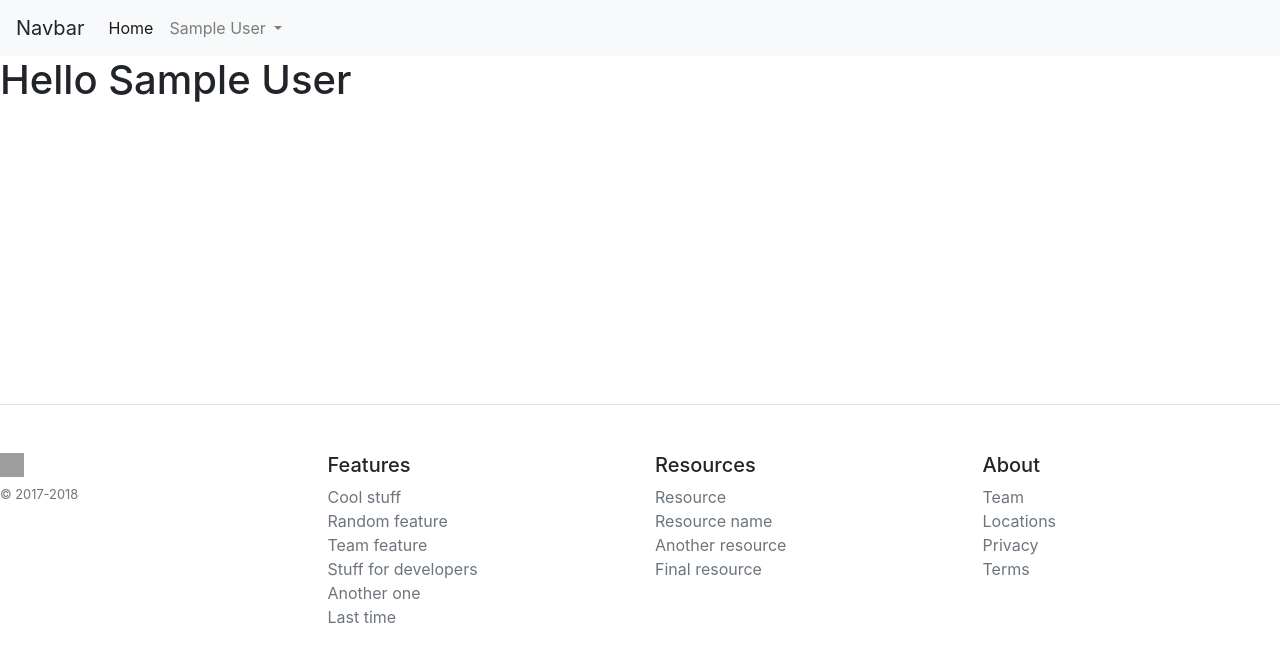
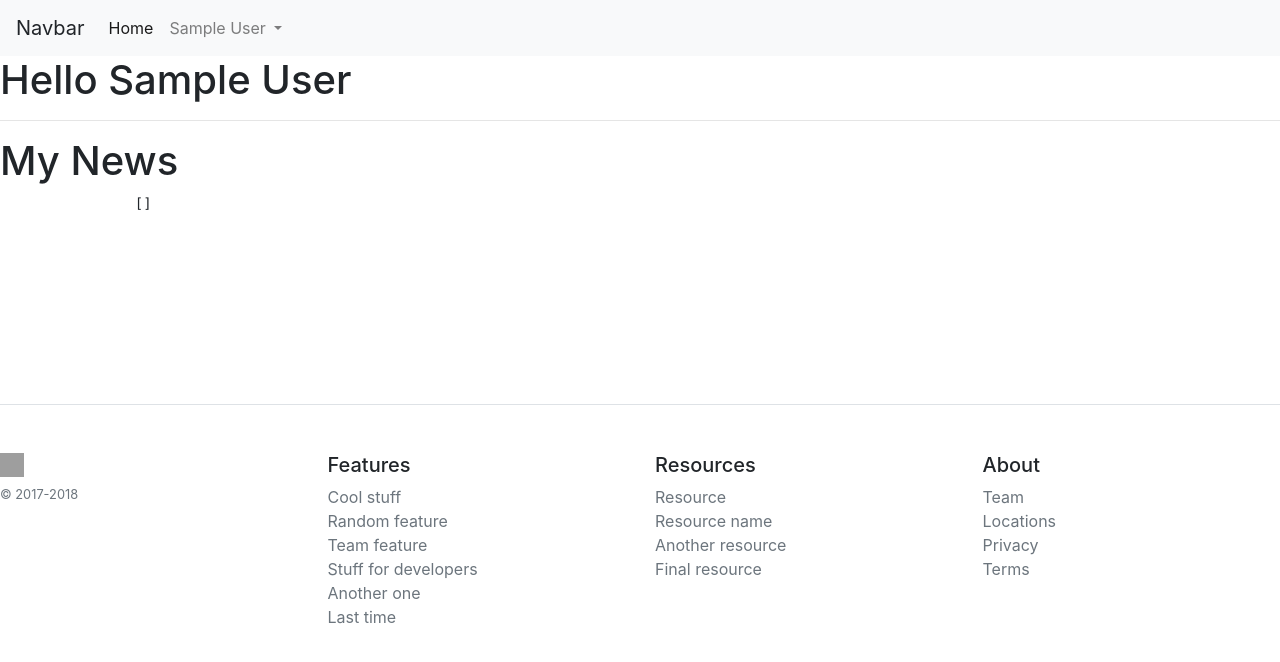
Before and after one commit to Smbat141/vue-api, a Vue app: page /profile in a window 1280 px wide. Shown: the top 662 px of the page. Built offline with nearby package versions, Linux system fonts and the light colour scheme; no server answers; sample sign-in values are in the browser's storage; grey boxes are pictures that could not be loaded.

Commit message:
paginate2

```diff
--- a/src/components/Main.vue
+++ b/src/components/Main.vue
@@ -116,8 +116,6 @@
                     this.newsData = response.data.data
                 })
             }
-
-
         }
 
     }
--- a/src/components/Profile.vue
+++ b/src/components/Profile.vue
@@ -1,17 +1,38 @@
 <template>
     <div>
         <h1>Hello {{user.name}}</h1>
+        <hr>
+        <h1>My News</h1>
+        <div>
+            <pre>
+                {{user_news}}
+            </pre>
+        </div>
     </div>
 </template>
 
 <script>
+    import axios from 'axios';
     export default {
         name: "Profile",
+        data(){
+          return{
+              user_news:[]
+          }
+        },
         computed:{
             user(){
                return this.$store.state.auth.user;
             }
         },
+        created() {
+            let id = this.user.id;
+            let token = 'Bearer '+ this.user.api_token;
+             axios.get('http://127.0.0.1:8000/api/user/' + id,{ 'headers': { 'Authorization': token}}).then(res => {
+                 console.log(res.data.data);
+                 //this.user_news = res.data
+             })
+        }
 
     }
 </script>
```
